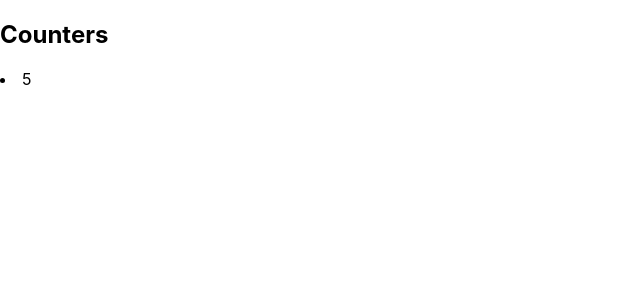
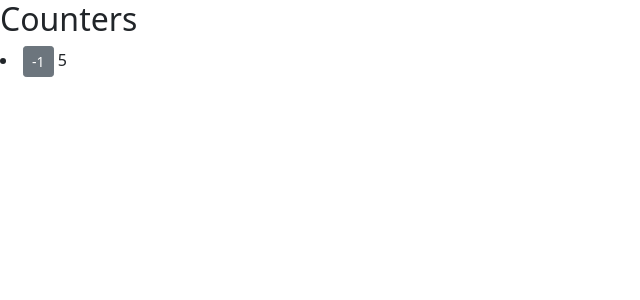
Before and after one commit to KamilleJS/fe10-my-own-counters, a React (Create React App) app: page / in a window 1280 px wide. Shown: the top 300 px of the page, without its empty margins (0-640 px from the left). Built offline with nearby package versions, Linux system fonts and the light colour scheme.

Commit message:
buttons, reactstrap

```diff
--- a/package.json
+++ b/package.json
@@ -6,9 +6,11 @@
     "@testing-library/jest-dom": "^5.11.9",
     "@testing-library/react": "^11.2.5",
     "@testing-library/user-event": "^12.7.3",
+    "bootstrap": "^5.0.0-beta2",
     "react": "^17.0.1",
     "react-dom": "^17.0.1",
     "react-scripts": "4.0.3",
+    "reactstrap": "^8.9.0",
     "web-vitals": "^1.1.0"
   },
   "scripts": {
--- a/src/App.js
+++ b/src/App.js
@@ -1,4 +1,6 @@
 import {useState} from 'react';
+import 'bootstrap/dist/css/bootstrap.css';
+import { Button } from 'reactstrap';
 
 const initialCount = [
   {value: 5, id: 1}
@@ -13,6 +15,8 @@ function App() {
       <h2>Counters</h2>
 
       {counts.map(el => <li key={el.id}>
+        <Button color="secondary" size="sm">-1</Button>
+        {' '}
         {el.value}
       </li>)}
     </div>
```
Also changed, not shown: 1 other file (tests, documents, lock files or other folders).
